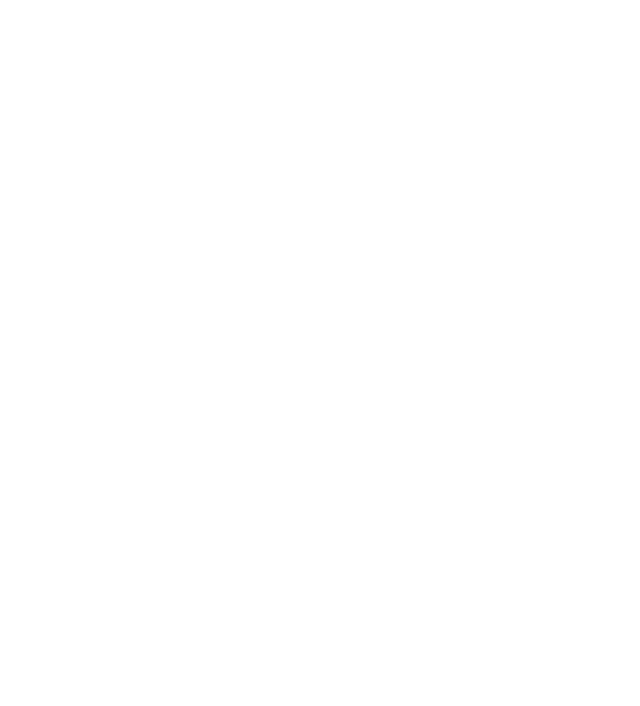
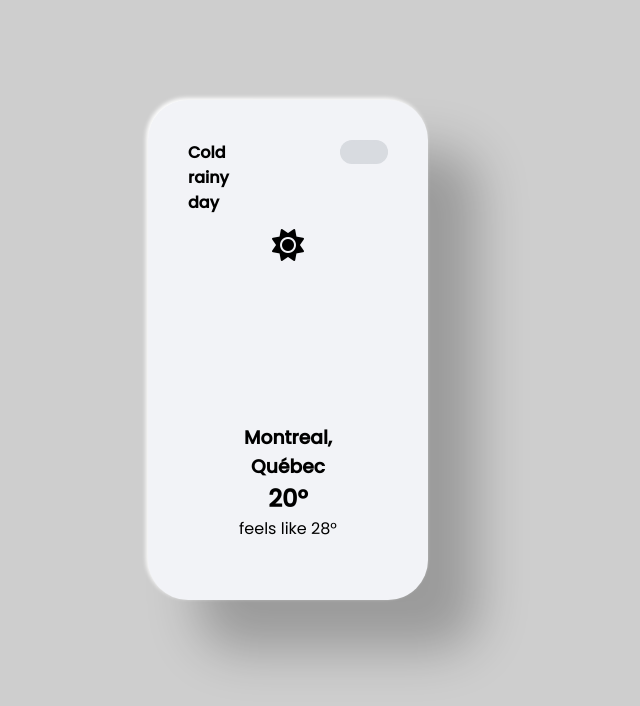
Before and after one commit to tep-y/weatherapp, a plain HTML site: page index.html in a window 1280 px wide. Shown: the whole page, without its empty margins (352-992 px from the left). Drawn offline with Linux system fonts and the light colour scheme.

Commit message:
weather app first commit

```diff
--- a/index.html
+++ b/index.html
@@ -4,9 +4,35 @@
   <meta charset="UTF-8">
   <meta http-equiv="X-UA-Compatible" content="IE=edge">
   <meta name="viewport" content="width=device-width, initial-scale=1.0">
-  <title>Document</title>
+  <title>Your Weather App</title>
+
+  <link rel="preconnect" href="https://fonts.googleapis.com">
+  <link rel="preconnect" href="https://fonts.gstatic.com" crossorigin>
+  <link rel="stylesheet" href="https://cdnjs.cloudflare.com/ajax/libs/font-awesome/6.2.0/css/all.min.css">
+  <link href="https://fonts.googleapis.com/css2?family=Poppins:wght@400;500&display=swap" rel="stylesheet">
+  <link rel="stylesheet" href="style.css">
 </head>
 <body>
-
+  <div class="container">
+    <div class="app-container">
+      <div class="app-top-bar">
+        <h1>Cold rainy day</h1>
+        <div class="toggle-switch" id="toggle">
+          <label>
+            <input type="checkbox">
+            <span class="slider"></span>
+          </label>
+        </div>
+      </div>
+      <div class="app-visual">
+        <i class="fa-solid fa-sun fa-2xl"></i>
+      </div>
+      <div class="app-content">
+        <h3>Montreal, Québec</h3>
+        <h2>20&deg;</h2>
+        <p>feels like 28&deg;</p>
+      </div>
+    </div>
+  </div>
 </body>
 </html>
--- /dev/null
+++ b/style.css
@@ -0,0 +1,134 @@
+:root {
+  --font-color: #222;
+  --bg-color: #f2f3f7;
+  --toggle-light: #d8dbe0;
+  --toggle-dark: #28292c;
+}
+
+* {
+  padding: 0;
+  margin: 0;
+  box-sizing: border-box;
+}
+
+html {
+  font-family: 'Poppins', sans-serif;
+}
+
+body {
+  background-color: #cecece;
+}
+
+
+.container {
+  display: flex;
+  justify-content: space-evenly;
+  padding-top: 100px;
+  align-items: center;
+  flex-direction: column;
+}
+
+/* @media screen and (min-width: 800px) {
+  .container {
+    flex-direction: row;
+  }
+} */
+
+.app-container {
+  position: relative;
+  background-color: var(--bg-color);
+  border-radius: 40px;
+  box-shadow: -2px -2px 4px 0px #ffffff, 50px 50px 50px 0px rgba(0, 0, 0, 0.25);
+  display: block;
+  flex: 1;
+  min-height: 500px;
+  max-width: 350px;
+  margin-bottom: 25px;
+  overflow: hidden;
+  padding: 30px;
+}
+
+.app-top-bar {
+  display: flex;
+  justify-content: space-between;
+  align-items: flex-start;
+  width: 200px;
+  max-width: 350px;
+  margin: 10px;
+}
+
+.app-top-bar h1 {
+  max-width: 10px;
+  font-size: 16px;
+}
+
+.app-top-bar .toggle-switch {
+  position: relative;
+  width: 48px;
+  height: 24px;
+}
+
+.app-top-bar label {
+  position: absolute;
+  top: 0;
+  right: 0;
+  width: 100%;
+  height: 24px;
+  background-color: var(--toggle-light);
+  border-radius: 50px;
+  cursor: pointer;
+}
+
+.app-top-bar input {
+  position: absolute;
+  display: none;
+}
+
+.slider {
+  position: absolute;
+  width: 100%;
+  height: 100%;
+  border-radius: 50%;
+  transition: 0.3s;
+  border-color: red 1px solid;
+}
+
+input:checked ~ .slider {
+  background-color: var(--toggle-dark);
+}
+
+.app-top-bar .slider:before {
+  content: "";
+  position: absolute;
+  top: 0px;
+  right: 0px;
+  width: 48px;
+  height: 24px;
+  border-radius: 50%;
+  box-shadow: inset 28px -4px 0px 0px var(--dark);
+  background-color: var(--toggle-light);
+  transform: 0.3s;
+}
+
+input:checked ~ .slider::before {
+  background-color: var(--toggle-light);
+  transform: translateX(95px);
+  box-shadow: none;
+}
+
+.app-visual {
+  display: flex;
+  justify-content: center;
+  align-items: center;
+  width: auto;
+  height: auto;
+  margin: 30px;
+}
+
+.app-content {
+  position: absolute;
+  bottom: 0;
+  left: 50%;
+  transform: translate(-50%, -50%);
+  text-align: center;
+}
```
Also changed, not shown: script.js (added).
